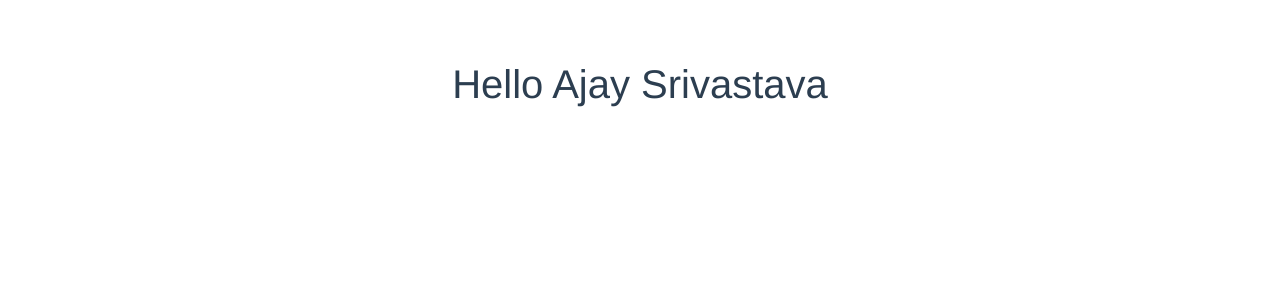
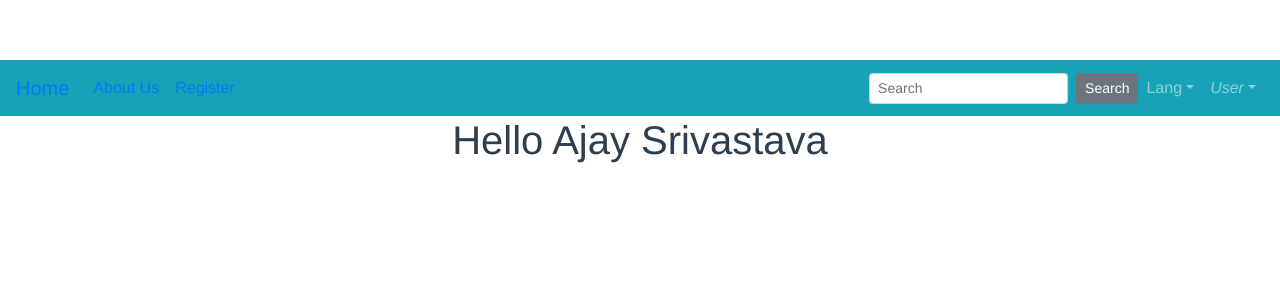
Before and after one commit to ajayaeccs/blog, a Vue app: page / in a window 1280 px wide. Shown: the top 300 px of the page. Built offline with nearby package versions, Linux system fonts and the light colour scheme.

Commit message:
Example of router-link for navigation of components

```diff
--- a/src/App.vue
+++ b/src/App.vue
@@ -12,6 +12,50 @@
     <!-- <Signup /> -->
     <!-- <EmployeeList /> -->
     <!-- <ActiveBoot /> -->
+
+    <b-navbar toggleable="lg" type="dark" variant="info">
+    <b-navbar-brand href="#"><router-link to="/">Home</router-link></b-navbar-brand>
+
+    <b-navbar-toggle target="nav-collapse"></b-navbar-toggle>
+
+    <b-collapse id="nav-collapse" is-nav>
+      <b-navbar-nav>
+        <b-nav-item href="#"><router-link to="/employee">About Us</router-link></b-nav-item>
+        <b-nav-item href="#"><router-link to="/signup">Register</router-link></b-nav-item>
+      </b-navbar-nav>
+
+      <!-- Right aligned nav items -->
+      <b-navbar-nav class="ml-auto">
+        <b-nav-form>
+          <b-form-input size="sm" class="mr-sm-2" placeholder="Search"></b-form-input>
+          <b-button size="sm" class="my-2 my-sm-0" type="submit">Search</b-button>
+        </b-nav-form>
+
+        <b-nav-item-dropdown text="Lang" right>
+          <b-dropdown-item href="#">EN</b-dropdown-item>
+          <b-dropdown-item href="#">ES</b-dropdown-item>
+          <b-dropdown-item href="#">RU</b-dropdown-item>
+          <b-dropdown-item href="#">FA</b-dropdown-item>
+        </b-nav-item-dropdown>
+
+        <b-nav-item-dropdown right>
+          <!-- Using 'button-content' slot -->
+          <template #button-content>
+            <em>User</em>
+          </template>
+          <b-dropdown-item href="#">Profile</b-dropdown-item>
+          <b-dropdown-item href="#">Sign Out</b-dropdown-item>
+        </b-nav-item-dropdown>
+      </b-navbar-nav>
+    </b-collapse>
+  </b-navbar>
+    <!-- <nav>
+      <ul>
+        <li><router-link to="/">Home</router-link></li>
+        <li><router-link to="/employee">About Us</router-link></li>
+        <li><router-link to="/signup">Register</router-link></li>
+      </ul>
+    </nav> -->
     <router-view></router-view>
   </div>
 </template>
@@ -57,4 +101,8 @@
   color: #2c3e50;
   margin-top: 60px;
 }
+
+nav ul{
+  list-style: none;
+}
 </style>
```
